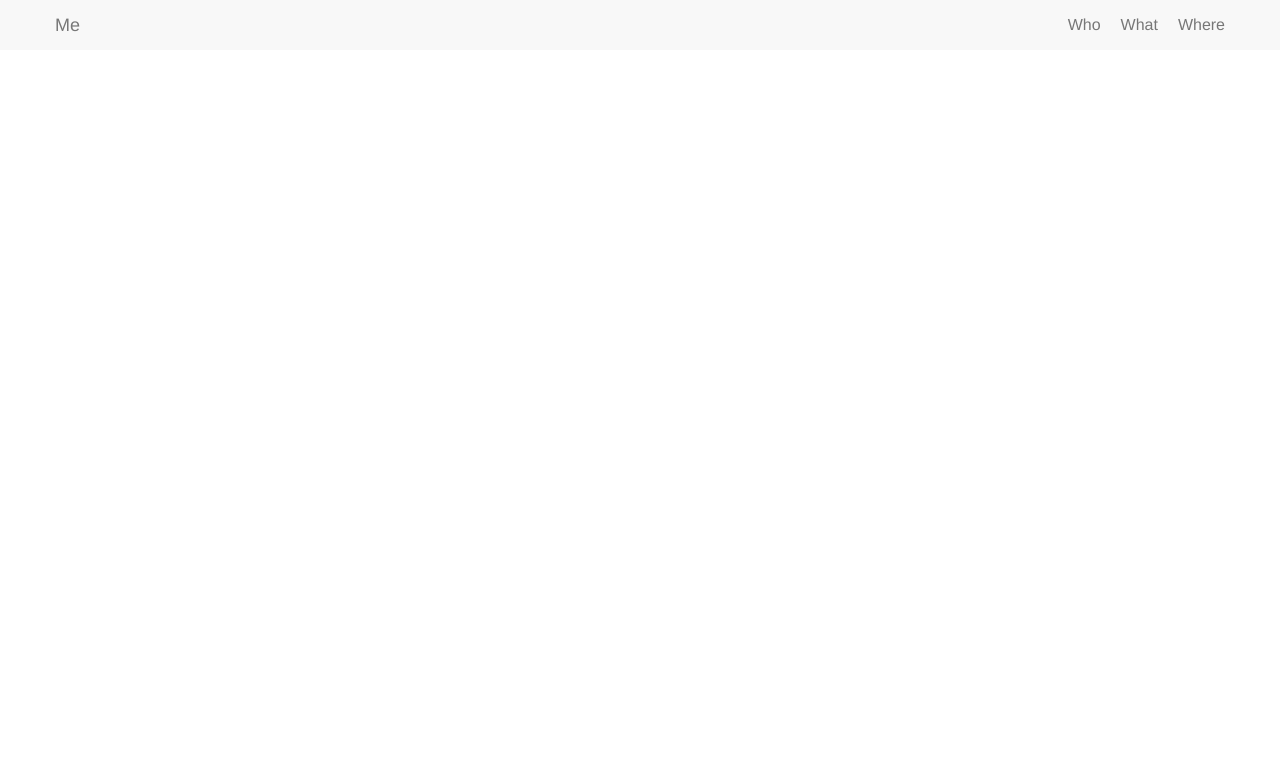
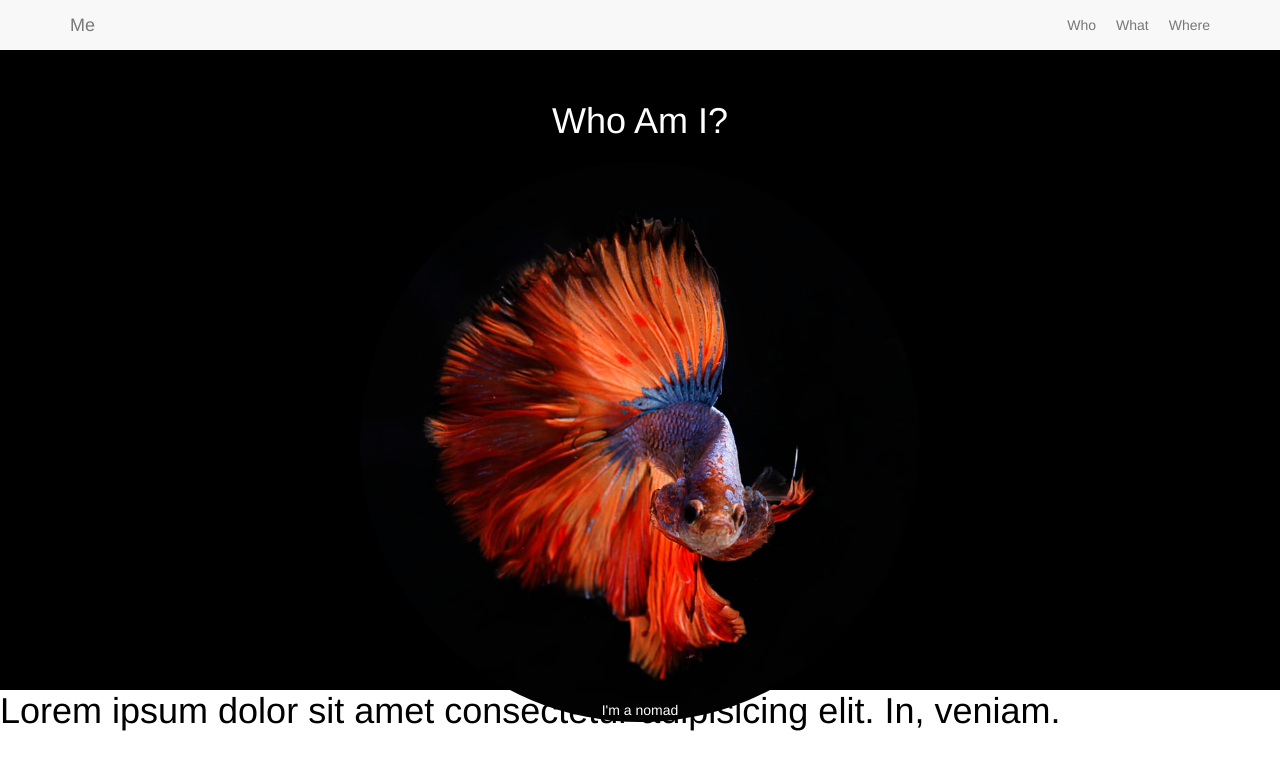
Before and after one commit to mitsuriin/sea-portfolio, a plain HTML site: page index.html in a window 1280 px wide. Drawn offline with Linux system fonts and the light colour scheme.

Commit message:
create the hero section

```diff
--- a/index.html
+++ b/index.html
@@ -4,25 +4,50 @@
     <meta charset="UTF-8" />
     <meta name="viewport" content="width=device-width, initial-scale=1.0" />
     <title>Sea Portfolio</title>
-    <link rel="stylesheet" href="/styles/reset.css" />
-    <link rel="stylesheet" href="./styles/index.css" />
+    <link rel="stylesheet" href="./styles/reset.css" />
+    <link rel="stylesheet" href="./styles/typography.css" />
+    <link rel="stylesheet" href="./styles/layout.css" />
+    <link rel="stylesheet" href="./styles/header.css" />
+    <link rel="stylesheet" href="./styles/hero.css" />
   </head>
+
   <body>
     <header class="header">
       <div class="container content">
         <h5>Me</h5>
         <ul class="links">
           <li>
-            <a href="#who">Who</a>
+            <a class="link" href="#who">Who</a>
           </li>
           <li>
-            <a href="#what">What</a>
+            <a class="link" href="#what">What</a>
           </li>
           <li>
-            <a href="#where">Where</a>
+            <a class="link" href="#where">Where</a>
           </li>
         </ul>
       </div>
     </header>
+
+    <section class="hero" id="who">
+      <div class="content">
+        <h1>who am i?</h1>
+
+        <img
+          src="./images/fish.jpg"
+          width="600"
+          height="600"
+          alt="Peixe beta"
+        />
+
+        <p>I'm a nomad</p>
+      </div>
+    </section>
+
+    <section id="what">
+      <h1>
+        Lorem ipsum dolor sit amet consectetur adipisicing elit. In, veniam.
+      </h1>
+    </section>
   </body>
 </html>
--- /dev/null
+++ b/styles/header.css
@@ -0,0 +1,23 @@
+.header {
+  background-color: #f8f8f8;
+  color: #777777;
+}
+
+.header > .content {
+  height: 50px;
+  display: flex;
+  justify-content: space-between;
+  align-items: center;
+}
+
+.header > .content > .links {
+  display: flex;
+}
+
+.header > .content > .links > li:hover {
+  color: #333333;
+}
+
+.header > .content > .links > li:not(:first-child) {
+  padding-left: 20px;
+}
--- /dev/null
+++ b/styles/hero.css
@@ -0,0 +1,26 @@
+.hero {
+  background-color: black;
+  color: #ffffff;
+}
+
+.hero > .content {
+  display: flex;
+  align-items: center;
+  flex-direction: column;
+  transform: translateY(30px);
+}
+
+.hero > .content > h1 {
+  text-transform: capitalize;
+  padding-top: 20px;
+}
+
+.hero > .content > img {
+  padding: 20px;
+  border-radius: 50%;
+  margin-bottom: auto;
+}
+
+.hero > .content > P {
+  margin-top: -42px;
+}
--- a/styles/index.css
+++ /dev/null
@@ -1,31 +0,0 @@
-.header {
-  background-color: #f8f8f8;
-  color: #777777;
-}
-
-.header > .content {
-  height: 50px;
-  display: flex;
-  justify-content: space-between;
-  align-items: center;
-}
-
-.header > .content > .links {
-  display: flex;
-}
-
-.header > .content > .links > li:hover {
-  color: #333333;
-}
-
-.header > .content > .links > li + li {
-  padding-left: 20px;
-}
-
-.container {
-  width: 1170px;
-  padding-left: 15px;
-  padding-right: 15px;
-  margin-left: auto;
-  margin-right: auto;
-}
--- /dev/null
+++ b/styles/layout.css
@@ -0,0 +1,7 @@
+.container {
+  width: 1170px;
+  padding-left: 15px;
+  padding-right: 15px;
+  margin-left: auto;
+  margin-right: auto;
+}
--- a/styles/reset.css
+++ b/styles/reset.css
@@ -1,17 +1,17 @@
+* {
+  box-sizing: border-box;
+}
+
 body {
   font-family: "Helvetica Neue", Helvetica, Arial, sans-serif;
 }
 
 body,
+h1,
 h5,
+p,
 ul {
   margin: 0px;
-}
-
-h5 {
-  font-size: 18px;
-  line-height: 20px;
-  font-weight: normal;
 }
 
 ul {
--- /dev/null
+++ b/styles/typography.css
@@ -0,0 +1,23 @@
+h1 {
+  font-size: 36px;
+  line-height: normal;
+  font-weight: 500;
+}
+
+h5 {
+  font-size: 18px;
+  line-height: 20px;
+  font-weight: normal;
+}
+
+p {
+  font-size: 14px;
+  line-height: 20px;
+  font-weight: normal;
+}
+
+.link {
+  font-size: 14px;
+  line-height: 20px;
+  font-weight: normal;
+}
```
Also changed, not shown: images/fish.jpg (added).
